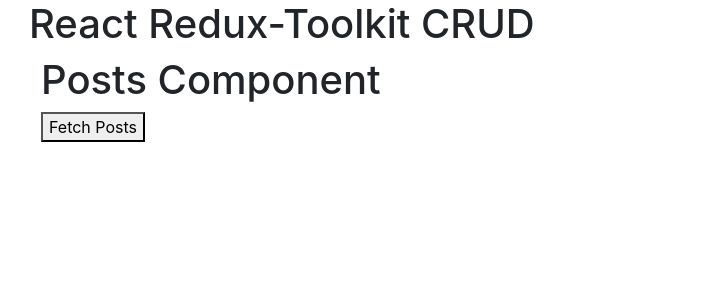
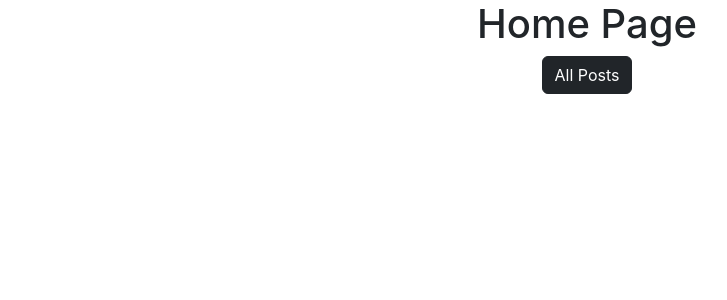
Before and after one commit to dev-alfaiz/redux-toolkit-crud, a React (Create React App) app: page / in a window 1280 px wide. Shown: the top 300 px of the page, without its empty margins (53-780 px from the left). Built offline with nearby package versions, Linux system fonts and the light colour scheme.

Commit message:
Added routing

```diff
--- a/package.json
+++ b/package.json
@@ -11,6 +11,7 @@
     "react": "^18.2.0",
     "react-dom": "^18.2.0",
     "react-redux": "^8.0.2",
+    "react-router-dom": "^6.3.0",
     "react-scripts": "5.0.1",
     "web-vitals": "^2.1.4"
   },
--- a/src/App.js
+++ b/src/App.js
@@ -1,12 +1,11 @@
 import * as React from "react";
 
-import { Posts } from "./components";
+import { RoutesManager } from "./routes";
 
 const App = () => {
   return (
     <div className="container">
-      <h1>React Redux-Toolkit CRUD</h1>
-      <Posts />
+      <RoutesManager />
     </div>
   );
 };
--- a/src/app/slices/postsSlice.js
+++ b/src/app/slices/postsSlice.js
@@ -4,7 +4,7 @@
 const initialState = {
   isFetching: false,
   isLoading: false,
-  //   postsList: [],
+  postsList: [],
 };
 
 export const fetchAllPosts = createAsyncThunk(
--- a/src/index.js
+++ b/src/index.js
@@ -4,13 +4,16 @@
 import App from "./App";
 import reportWebVitals from "./reportWebVitals";
 import { Provider } from "react-redux";
+import { BrowserRouter } from "react-router-dom";
 import { store } from "./app/store";
 
 const root = ReactDOM.createRoot(document.getElementById("root"));
 root.render(
   <React.StrictMode>
     <Provider store={store}>
-      <App />
+      <BrowserRouter>
+        <App />
+      </BrowserRouter>
     </Provider>
   </React.StrictMode>
 );
--- /dev/null
+++ b/src/routes/RoutesManager/RoutesManager.js
@@ -0,0 +1,40 @@
+import * as React from "react";
+import { Routes, Route } from "react-router-dom";
+
+import { Home } from "../../screens";
+import { Posts } from "../../components";
+
+const ROUTES_LIST = [
+  {
+    routeName: "DefaultPage",
+    path: "/",
+    element: <Home />,
+  },
+  {
+    routeName: "HomePage",
+    path: "/home",
+    element: <Home />,
+  },
+  {
+    routeName: "PostsPage",
+    path: "posts",
+    element: <Posts />,
+  },
+];
+
+export const RoutesManager = () => {
+  return (
+    <Routes>
+      {ROUTES_LIST.map((item) => {
+        return (
+          <Route
+            exact
+            path={item.path}
+            element={item.element}
+            key={item.routeName}
+          />
+        );
+      })}
+    </Routes>
+  );
+};
--- /dev/null
+++ b/src/routes/RoutesManager/index.js
@@ -0,0 +1 @@
+export * from "./RoutesManager";
--- /dev/null
+++ b/src/routes/index.js
@@ -0,0 +1 @@
+export * from "./RoutesManager";
--- /dev/null
+++ b/src/screens/Home/Home.js
@@ -0,0 +1,13 @@
+import * as React from "react";
+import { Link } from "react-router-dom";
+
+export const Home = () => {
+  return (
+    <div className="container text-center">
+      <h1>Home Page</h1>
+      <Link className="btn btn-dark" to={"/posts"}>
+        All Posts
+      </Link>
+    </div>
+  );
+};
--- /dev/null
+++ b/src/screens/Home/index.js
@@ -0,0 +1 @@
+export * from "./Home";
--- /dev/null
+++ b/src/screens/index.js
@@ -0,0 +1 @@
+export * from "./Home";
```
Also changed, not shown: 1 other file (tests, documents, lock files or other folders).
